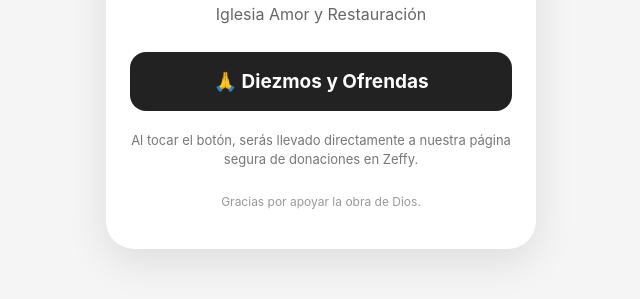
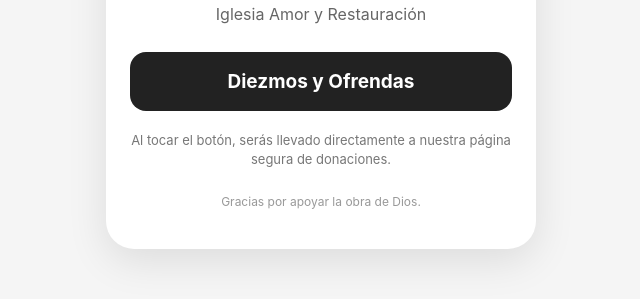
Before and after one commit to MarDav7270/OnlineGiving, a plain HTML site: page index.html in a window 1280 px wide. Shown: the part 365-664 px from the top of the page, without its empty margins (319-959 px from the left). Drawn offline with Linux system fonts and the light colour scheme.

Commit message:
Update index.html

```diff
--- a/index.html
+++ b/index.html
@@ -29,8 +29,8 @@
       <img class="icon" src="apple-touch-icon.png" alt="">
       <h1>Dar en Línea</h1>
       <p class="church">Iglesia Amor y Restauración</p>
-      <a class="give" href="https://www.zeffy.com/en-US/donation-form/tithes-and-offering-54">🙏 Diezmos y Ofrendas</a>
-      <p class="note">Al tocar el botón, serás llevado directamente a nuestra página segura de donaciones en Zeffy.</p>
+      <a class="give" href="https://www.zeffy.com/en-US/donation-form/tithes-and-offering-54"> Diezmos y Ofrendas</a>
+      <p class="note">Al tocar el botón, serás llevado directamente a nuestra página segura de donaciones.</p>
       <p class="footer">Gracias por apoyar la obra de Dios.</p>
     </section>
   </main>
```
